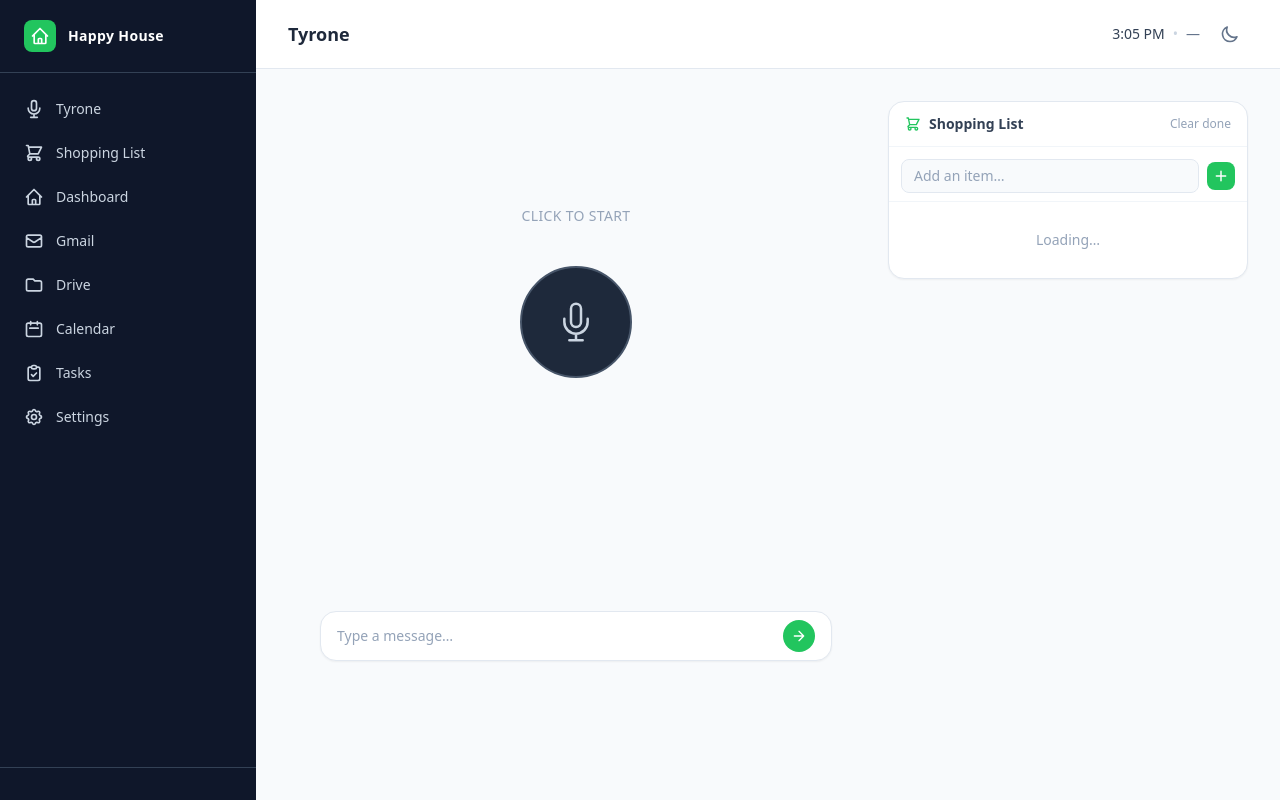
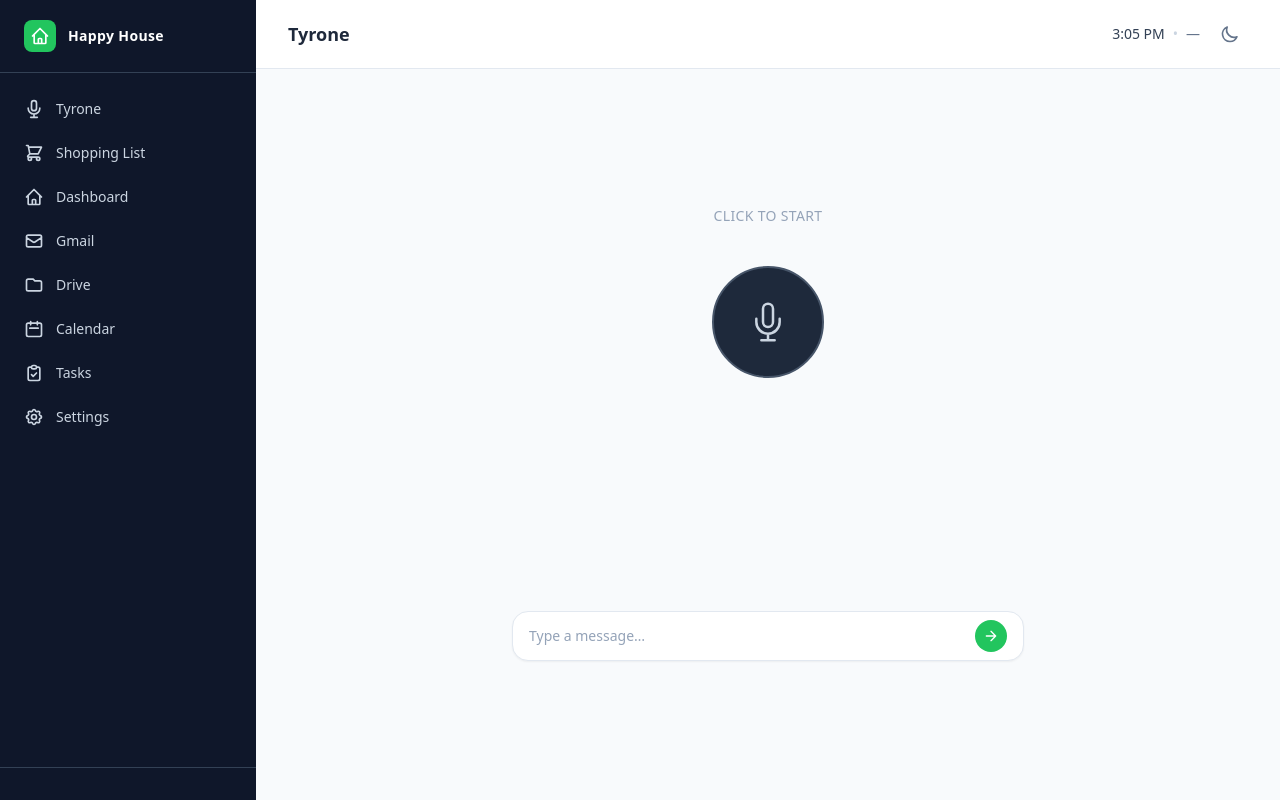
Before and after one commit to edarrington/happy-house-manager, a Python web app: template templates/voice/index.html in a window 1280 px wide. Run offline with Jinja, Linux system fonts and the light colour scheme; the template is opened without the code that fills it, so the values that code supplies are empty; some libraries are stand-ins or nearby versions.

Commit message:
fix: remove shopping list panel from Tyrone page — it's its own page now

```diff
--- a/templates/voice/index.html
+++ b/templates/voice/index.html
@@ -11,9 +11,6 @@
 {% endblock %}
 
 {% block content %}
-<div style="display:grid; grid-template-columns:1fr 360px; gap:1.5rem; align-items:start;">
-
-  <!-- Left: Tyrone voice + chat -->
 <div class="flex flex-col items-center min-h-[70vh]">
 
   <!-- Status + mic -->
@@ -58,56 +55,6 @@
   </div>
 
 </div>
-
-  <!-- Right: Shopping list -->
-  <div class="bg-white dark:bg-slate-800 border border-slate-200 dark:border-slate-700 rounded-2xl shadow-sm overflow-hidden sticky top-6">
-
-    <!-- Header -->
-    <div class="flex items-center justify-between px-4 py-3 border-b border-slate-100 dark:border-slate-700">
-      <div class="flex items-center gap-2">
-        <svg class="w-4 h-4 text-green-500" fill="none" stroke="currentColor" viewBox="0 0 24 24">
-          <path stroke-linecap="round" stroke-linejoin="round" stroke-width="2"
-            d="M3 3h2l.4 2M7 13h10l4-8H5.4M7 13L5.4 5M7 13l-2.293 2.293c-.63.63-.184 1.707.707 1.707H17m0 0a2 2 0 100 4 2 2 0 000-4zm-8 2a2 2 0 11-4 0 2 2 0 014 0z"/>
-        </svg>
-        <h2 class="text-sm font-semibold text-slate-700 dark:text-slate-200">Shopping List</h2>
-      </div>
-      <button
-        class="text-xs text-slate-400 hover:text-red-400 transition-colors"
-        hx-delete="/voice/shopping"
-        hx-target="#shopping-list-body"
-        hx-swap="innerHTML"
-        title="Clear completed">
-        Clear done
-      </button>
-    </div>
-
-    <!-- Manual add -->
-    <div class="px-3 pt-3 pb-2 border-b border-slate-100 dark:border-slate-700">
-      <form id="add-item-form" onsubmit="addShoppingItem(event)"
-        class="flex items-center gap-2">
-        <input id="add-item-input" type="text" placeholder="Add an item…" autocomplete="off"
-          class="flex-1 text-sm bg-slate-50 dark:bg-slate-700 border border-slate-200 dark:border-slate-600 rounded-lg px-3 py-1.5 text-slate-800 dark:text-white placeholder-slate-400 outline-none focus:ring-1 focus:ring-green-500" />
-        <button type="submit"
-          class="w-7 h-7 bg-green-500 hover:bg-green-600 rounded-lg flex items-center justify-center transition-colors flex-shrink-0">
-          <svg class="w-3.5 h-3.5 text-white" fill="none" stroke="currentColor" viewBox="0 0 24 24">
-            <path stroke-linecap="round" stroke-linejoin="round" stroke-width="2.5" d="M12 4v16m8-8H4"/>
-          </svg>
-        </button>
-      </form>
-    </div>
-
-    <!-- Items -->
-    <div id="shopping-list-body"
-      class="px-1 py-1 max-h-[60vh] overflow-y-auto"
-      hx-get="/voice/shopping"
-      hx-trigger="load"
-      hx-swap="innerHTML">
-      <p class="text-slate-400 text-sm text-center py-6">Loading…</p>
-    </div>
-
-  </div>
-
-</div>
 {% endblock %}
 
 {% block scripts %}
@@ -140,28 +87,6 @@
   }
   loadWeather();
   setInterval(loadWeather, 10 * 60 * 1000);
-
-  // --- Reload shopping list after Tyrone responds ---
-  window.reloadShoppingList = function() {
-    htmx.trigger('#shopping-list-body', 'load');
-  };
-
-  // --- Manual add item ---
-  window.addShoppingItem = async function(e) {
-    e.preventDefault();
-    const input = document.getElementById('add-item-input');
-    const content = input.value.trim();
-    if (!content) return;
-    input.value = '';
-    const res = await fetch('/voice/shopping/item', {
-      method: 'POST',
-      headers: { 'Content-Type': 'application/json' },
-      body: JSON.stringify({ content }),
-    });
-    if (res.ok) {
-      document.getElementById('shopping-list-body').innerHTML = await res.text();
-    }
-  };
 
   // --- Voice assistant ---
   const STATE = { IDLE: 'idle', LISTENING: 'listening', PROCESSING: 'processing', SPEAKING: 'speaking' };
@@ -286,8 +211,6 @@
         history.push({ role: 'assistant', content: reply });
         if (history.length > 20) history = history.slice(-20);
         addMessage('assistant', reply);
-        // Refresh shopping list in case Tyrone added items
-        reloadShoppingList();
         if (!skipAudio && data.audio_b64 && audioCtx) {
           await playAudio(data.audio_b64);
         } else {
```
Lines whose indentation alone changed are shown as unchanged.
